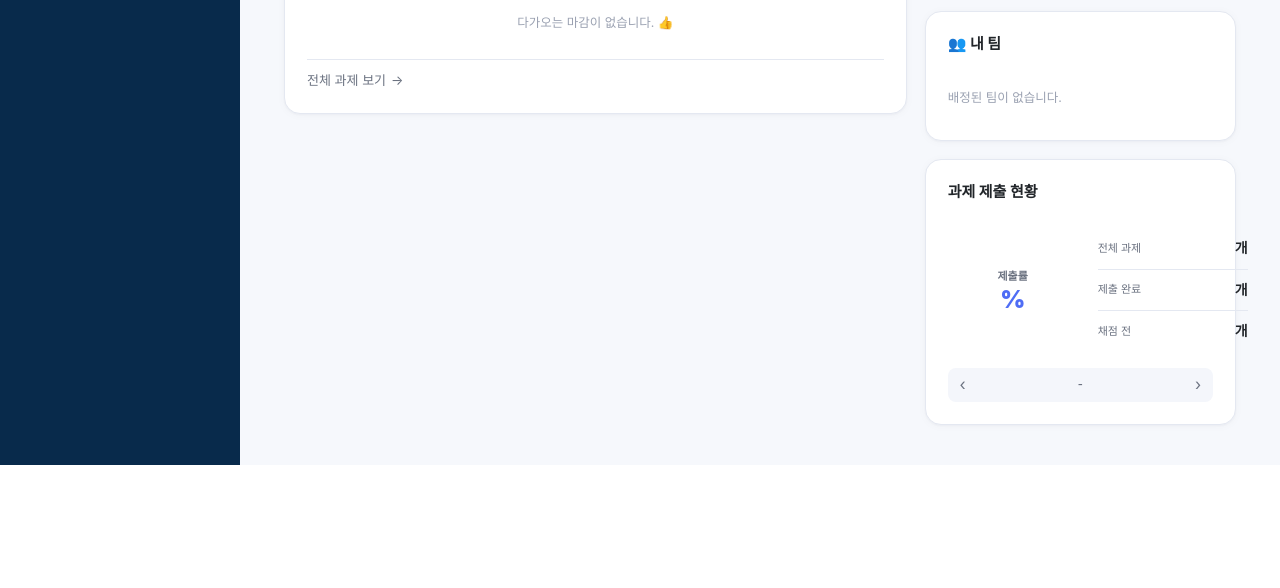
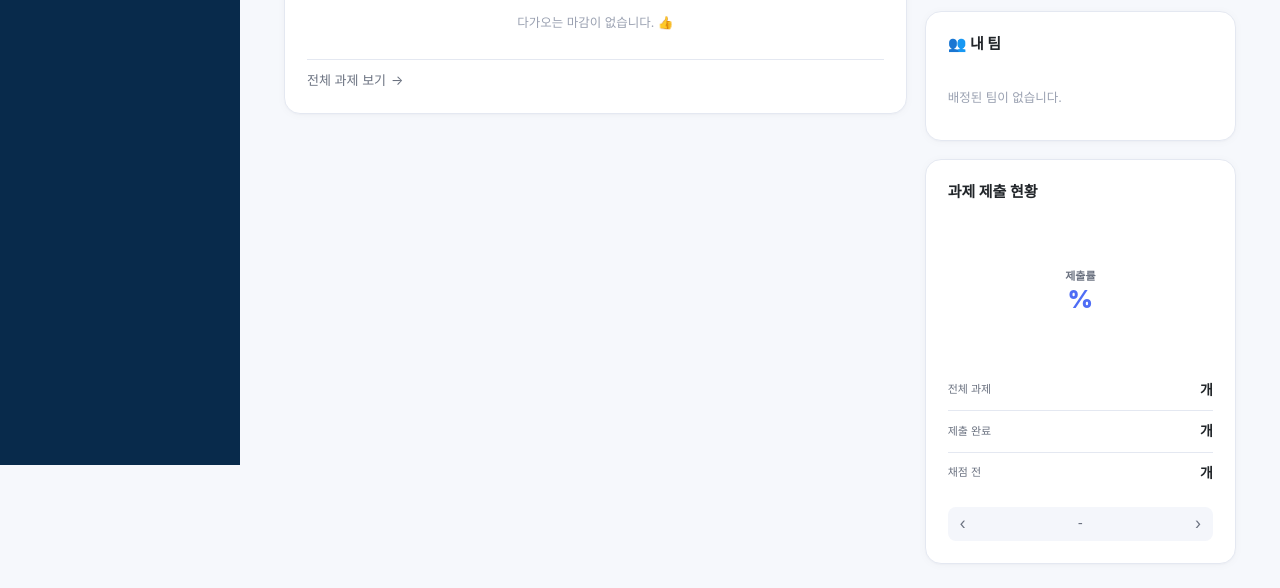
Before and after one commit to KANT-2/assignment-lms, a Django app: template apps/student/templates/student/dashboard.html in a window 1280 px wide. Shown: the part 335-923 px from the top of the page. Before the commit the page ends 800 px from the top, so only its background shows below. Run offline with Django 5.2, Linux system fonts and the light colour scheme; the template is opened without the code that fills it, so the values that code supplies are empty; some libraries are stand-ins or nearby versions.

Commit message:
fix(student): 대시보드 "과제 제출 현황" 카드 가로 넘침 수정
.submission-status 가 2단 그리드(도넛 130px + 통계 150px + gap 20px ≈ 최소
300px)인데 우측 사이드 칸은 ~250px 라 카드가 칸을 뚫고 넘쳤다. 그 결과
페이지에 가로 스크롤이 생기고, sticky 사이드바 좌측이 잘리고("AX 과제
시스템" 클리핑), "N개" 숫자가 카드 끝에 박혔다.

축소 규칙이 @media (max-width:420px) 로 뷰포트 기준이라, 칸 폭이 좁아도
데스크탑에선 안 걸렸음.

→ 항상 세로 배치(도넛 위, 통계 full-width 아래). 좁은 칸에 자연스럽고
   가로 넘침 원천 차단.

Co-Authored-By: Claude Sonnet 5 <noreply@anthropic.com>

```diff
--- a/apps/student/templates/student/dashboard.html
+++ b/apps/student/templates/student/dashboard.html
@@ -140,13 +140,14 @@
   .dash .team-row .name { font-size:12.5px; font-weight:600; white-space:nowrap; overflow:hidden; text-overflow:ellipsis; }
   .dash .team-row .email { font-size:10.5px; color:var(--d-tmuted); white-space:nowrap; overflow:hidden; text-overflow:ellipsis; }
 
-  .dash .submission-status { display:grid; grid-template-columns:minmax(130px, .9fr) minmax(150px, 1.1fr); align-items:center; gap:20px; }
+  /* 우측 사이드 칸(≈250px)에 들어가므로 항상 세로 배치 — 도넛 위, 통계 아래 */
+  .dash .submission-status { display:flex; flex-direction:column; align-items:center; gap:16px; }
   .dash .submission-ring { --submission-pct:0%; position:relative; width:128px; height:128px; margin:auto; border-radius:50%;
     display:grid; place-items:center; background:conic-gradient(from -90deg,var(--d-accent) var(--submission-pct),var(--d-sunken) 0); }
   .dash .submission-ring::before { content:""; position:absolute; inset:24px; border-radius:50%; background:var(--d-surface); }
   .dash .submission-ring-label { position:relative; z-index:1; text-align:center; color:var(--d-tmuted); font-size:11px; font-weight:600; }
   .dash .submission-ring-label strong { display:block; margin-top:2px; color:var(--d-accent); font-size:24px; line-height:1; }
-  .dash .submission-summary { display:flex; flex-direction:column; }
+  .dash .submission-summary { display:flex; flex-direction:column; width:100%; }
   .dash .submission-stat { display:flex; align-items:center; justify-content:space-between; gap:12px; padding:9px 0; border-bottom:1px solid var(--d-border); }
   .dash .submission-stat:last-child { border-bottom:0; }
   .dash .submission-stat span { color:var(--d-tmuted); font-size:11px; }
@@ -156,10 +157,6 @@
   .dash .submission-week-nav a:hover { background:var(--d-sunken); color:var(--d-text); }
   .dash .submission-week-nav span { text-align:center; color:var(--d-tmuted); font-size:11px; font-weight:600; }
   .dash .info-mark { color:var(--d-tmuted); font-size:12px; cursor:help; }
-  @media (max-width:420px){
-    .dash .submission-status { grid-template-columns:1fr; }
-    .dash .submission-summary { width:100%; }
-  }
   .dash .muted-empty { color:var(--d-tfaint); font-size:12.5px; padding:10px 0; }
 </style>
 {% endblock %}
```
